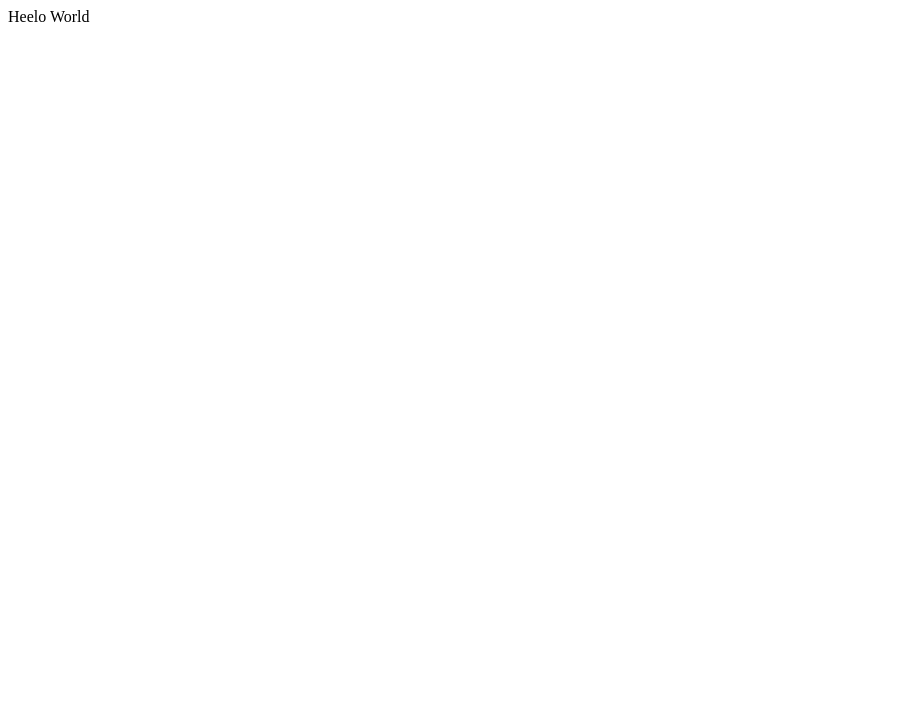
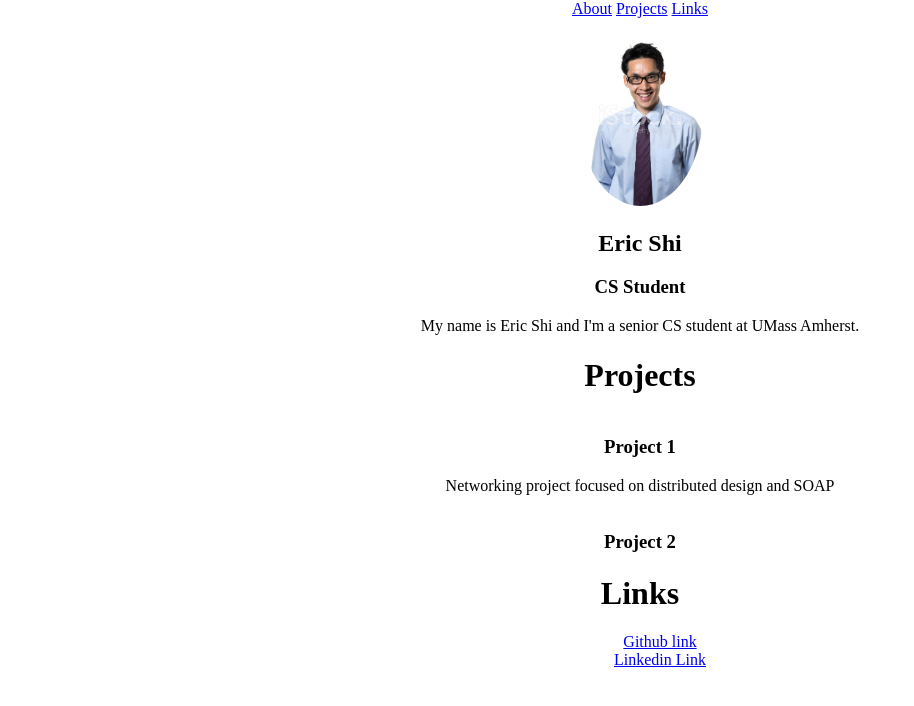
Before and after one commit to eric60/eric60.github.io, a plain HTML site: page index.html in a window 1280 px wide. Shown: the whole page, without its empty margins (0-914 px from the left). Drawn offline with Linux system fonts and the light colour scheme.

Commit message:
Set up boilerplate for website

```diff
--- a/index.html
+++ b/index.html
@@ -1 +1,48 @@
-Heelo World
+<!DOCTYPE html>
+    <head>
+        <meta charset="utf-8">
+        <meta http-equiv="X-UA-Compatible" content="IE=edge">
+        <title></title>
+        <meta name="description" content="">
+        <meta name="viewport" content="width=device-width, initial-scale=1">
+        <link rel="stylesheet" href="style.css">
+    </head>
+    <body>
+    <div class="wrapper">
+        <div class="top-links">
+            <a href="#about">About</a>
+            <a href="#projects">Projects</a>
+            <a href="#links">Links</a>
+        </div>
+        <div id="about">
+            <img class="profile-picture" src="self-picture.jpg">
+            <h2>Eric Shi</h2>
+            <h3>CS Student</h3>
+            <p>My name is Eric Shi and I'm a senior CS student at UMass Amherst.</p>
+
+        </div>
+        <div id="projects">
+            <h1>Projects</h1>
+            <div class="container">
+                <h3>Project 1</h3>
+                <p>Networking project focused on distributed design and SOAP</p>
+            </div>
+            <div>
+                <h3>Project 2</h3>
+            </div>
+        </div>
+        <div id="links">
+            <h1>Links</h1>
+            <ul>
+                <li>
+                    <a href="https://github.com/eric60">Github link</a>
+                </li>
+                <li>
+                    <a href="https://www.linkedin.com/in/ericshi98/">Linkedin Link</a>
+                </li>
+            </ul>
+        </div>
+    </div>
+
+    </body>
+</html>
--- /dev/null
+++ b/style.css
@@ -0,0 +1,35 @@
+html, body {
+    height: 100%;
+    max-width: 500px;
+    margin: auto;
+    padding: 0px;
+}
+
+ul {
+    list-style: none;
+}
+
+.wrapper {
+    text-align: center;
+}
+
+
+.profile-picture {
+    border-radius: 50%;
+    width: 25%;
+    height: 25%;
+}
+
+.projects {
+    box-shadow: 0 4px 8px 0 rgba(0,0,0,0.2);
+    transition: 0.3s;
+    width: 40%;
+  }
+
+.projects:hover {
+    box-shadow: 0 8px 16px 0 rgba(0,0,0,0.2);
+}
+
+.container {
+padding: 2px 16px;
+}
```
Also changed, not shown: self-picture.jpg (added).
